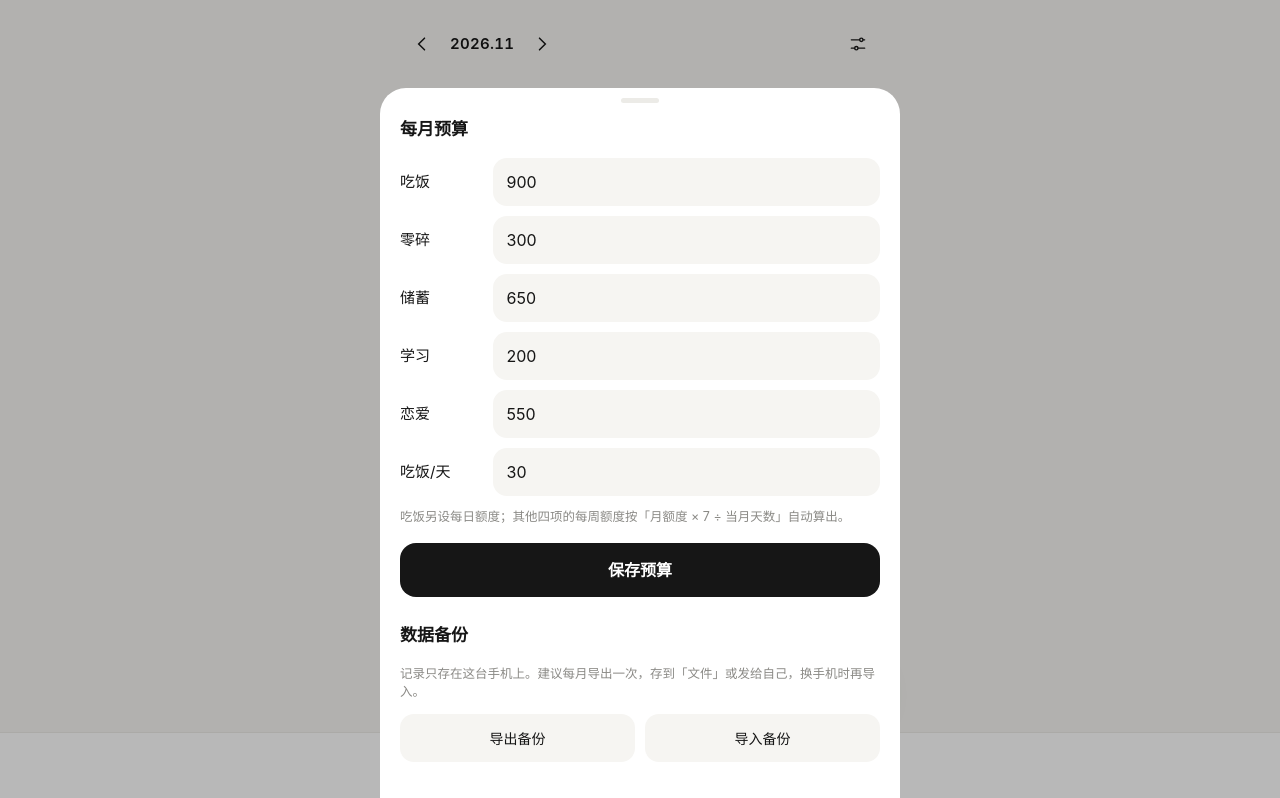
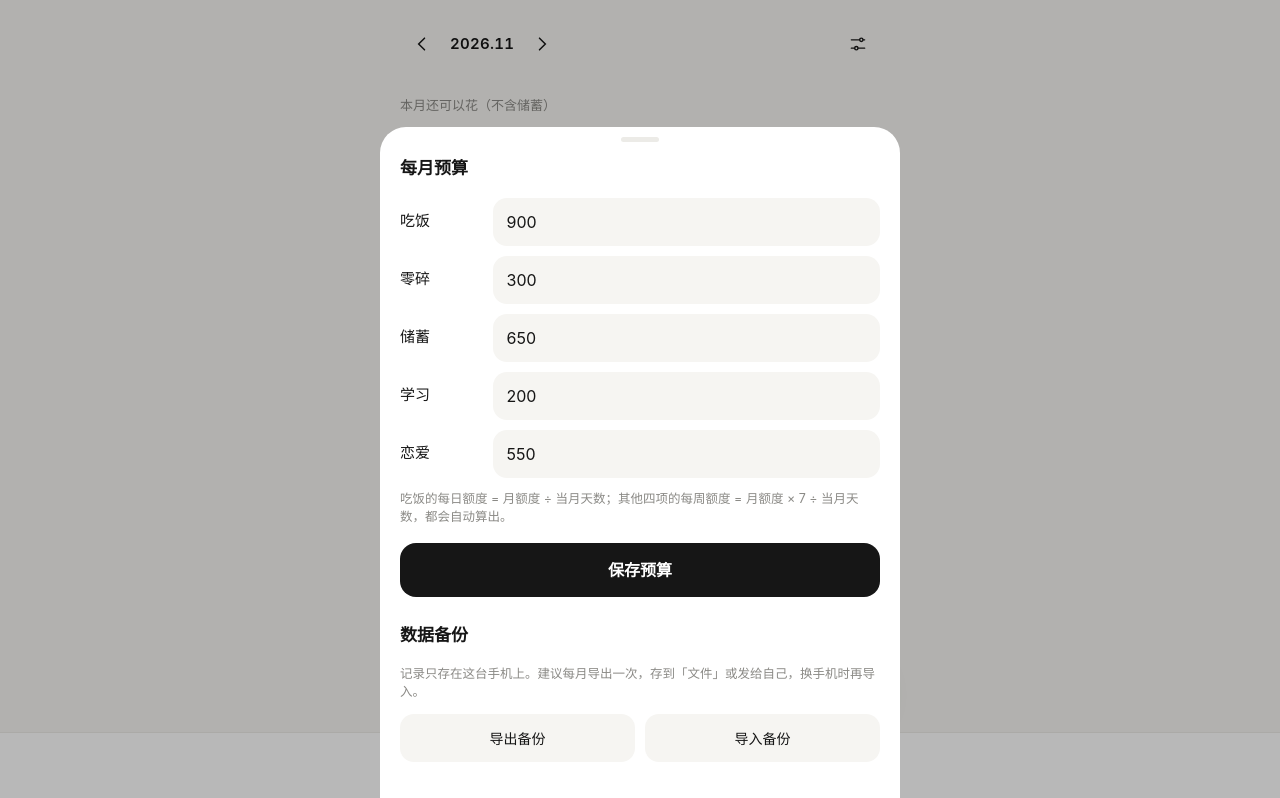
Before and after one commit to ambroseheyu-byte/ledger, a plain HTML site: page index.html in a window 1280 px wide. Both pictures are taken after a click on the button 858 px from the left and 44 px from the top of the page. Shown: the top 798 px of the page. Drawn offline with Linux system fonts and the light colour scheme.

Commit message:
Add files via upload

```diff
--- a/index.html
+++ b/index.html
@@ -204,7 +204,7 @@ h2 span{font-size:13px;color:var(--mute);font-weight:400}
     <div class="grab"></div>
     <h3>每月预算</h3>
     <div class="set" id="setForm"></div>
-    <p class="hint">吃饭另设每日额度；其他四项的每周额度按「月额度 × 7 ÷ 当月天数」自动算出。</p>
+    <p class="hint">吃饭的每日额度 = 月额度 ÷ 当月天数；其他四项的每周额度 = 月额度 × 7 ÷ 当月天数，都会自动算出。</p>
     <button class="go" id="saveSet">保存预算</button>
     <h3 style="margin-top:26px">数据备份</h3>
     <p class="hint" style="margin:0 0 12px">记录只存在这台手机上。建议每月导出一次，存到「文件」或发给自己，换手机时再导入。</p>
@@ -321,7 +321,7 @@ function render(){
     if(c.k!=='save'){spentNoSave+=S;budNoSave+=B}
     stripHTML+='<i style="width:'+(B/total*100)+'%;background:linear-gradient(90deg,'+c.fill+' '+pct+'%,'+(dk?c.dk:c.tint)+' '+pct+'%)"></i>';
     let sLbl,sB,sS;
-    if(c.k==='food'){sLbl='今日';sB=+budgets.foodDay||0;sS=isCur?list.filter(x=>x.c==='food'&&x.d===today).reduce((s,x)=>s+x.a,0):null}
+    if(c.k==='food'){sLbl='今日';sB=Math.round(B/days*100)/100;sS=isCur?list.filter(x=>x.c==='food'&&x.d===today).reduce((s,x)=>s+x.a,0):null}
     else{sLbl='本周';sB=Math.round(B*7/days);sS=isCur?sum(weekList,c.k):null}
     const verb=c.k==='save'?'已存':'已花';
     const left=B-S;
@@ -458,8 +458,7 @@ $('records').onclick=onDel;$('incRecords').onclick=onDel;
 $('prev').onclick=()=>{view.setMonth(view.getMonth()-1);render()};
 $('next').onclick=()=>{view.setMonth(view.getMonth()+1);render()};
 $('setBtn').onclick=()=>{
-  $('setForm').innerHTML=CATS.map(c=>'<label>'+c.n+'<input class="num" inputmode="decimal" data-k="'+c.k+'" value="'+esc(budgets[c.k])+'"></label>').join('')+
-   '<label>吃饭/天<input class="num" inputmode="decimal" data-k="foodDay" value="'+esc(budgets.foodDay)+'"></label>';
+  $('setForm').innerHTML=CATS.map(c=>'<label>'+c.n+'<input class="num" inputmode="decimal" data-k="'+c.k+'" value="'+esc(budgets[c.k])+'"></label>').join('');
   openSheet('setSheet');
 };
 $('saveSet').onclick=()=>{
--- a/sw.js
+++ b/sw.js
@@ -1,5 +1,5 @@
 // 小账本 离线缓存。改了页面后把 v1 改成 v2，手机会自动更新。
-const CACHE = 'xzb-v2';
+const CACHE = 'xzb-v3';
 const FILES = ['./', './index.html', './manifest.json', './icon-180.png', './icon-192.png', './icon-512.png'];
 self.addEventListener('install', e => {
   e.waitUntil(caches.open(CACHE).then(c => c.addAll(FILES)).then(() => self.skipWaiting()));
```
Also changed, not shown: 1 other file.
